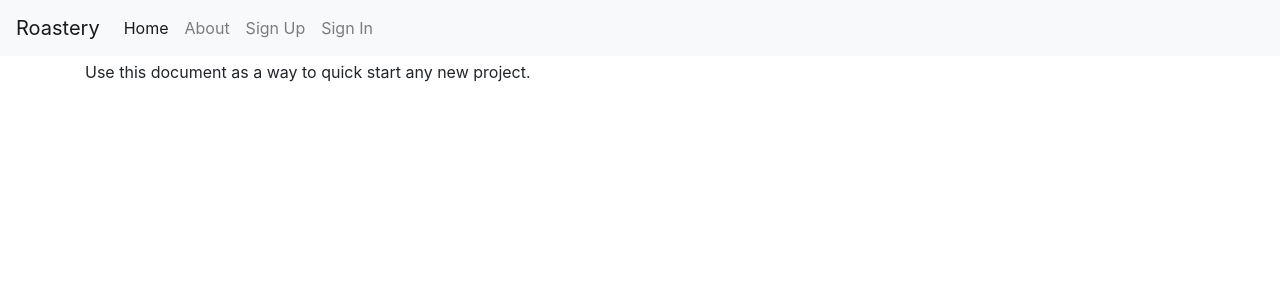
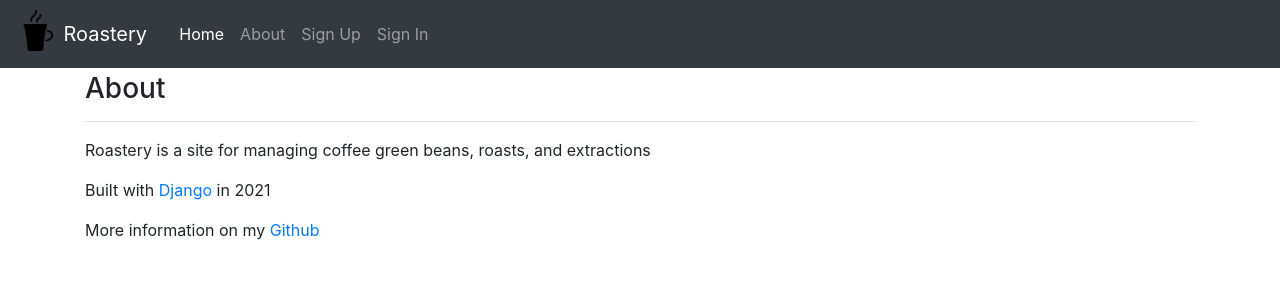
Before and after one commit to kylehorton33/roastery, a Django app: page /about/ in a window 1280 px wide. Shown: the top 300 px of the page. Run offline with Django 3.2, Linux system fonts and the light colour scheme; some libraries are stand-ins or nearby versions.

Commit message:
Customize favicon, navbar, and Home/About templates

```diff
--- a/roastery/static/css/project.css
+++ b/roastery/static/css/project.css
@@ -11,3 +11,17 @@
     background-color: #f2dede;
     border-color: #eed3d7;
 }
+
+
+/* Navbar styling for base.html */
+
+.navbar-brand img,
+.navbar-brand span {
+    display: inline-block;
+    vertical-align: middle;
+}
+
+.navbar-brand img {
+    position: relative;
+    bottom: 0.2em;
+}
--- a/roastery/templates/base.html
+++ b/roastery/templates/base.html
@@ -13,7 +13,7 @@
       <script src="https://cdnjs.cloudflare.com/ajax/libs/html5shiv/3.7.3/html5shiv.min.js"></script>
     <![endif]-->
 
-    <link rel="icon" href="{% static 'images/favicons/favicon.ico' %}">
+    <link rel="icon" href="{% static 'images/favicons/icons8-coffee-50.png' %}">
 
     {% block css %}
     <!-- Latest compiled and minified Bootstrap CSS -->
@@ -44,11 +44,14 @@
   <body>
 
     <div class="mb-1">
-      <nav class="navbar navbar-expand-md navbar-light bg-light">
+      <nav class="navbar navbar-expand-md navbar-dark bg-dark">
         <button class="navbar-toggler navbar-toggler-right" type="button" data-toggle="collapse" data-target="#navbarSupportedContent" aria-controls="navbarSupportedContent" aria-expanded="false" aria-label="Toggle navigation">
           <span class="navbar-toggler-icon"></span>
         </button>
-        <a class="navbar-brand" href="{% url 'home' %}">Roastery</a>
+        <a class="navbar-brand" href="{% url 'home' %}">
+          <img src="{% static 'images/favicons/icons8-coffee-50.png' %}" alt="Roastery Logo" width="30%">
+          <span>Roastery</span>
+        </a>
 
         <div class="collapse navbar-collapse" id="navbarSupportedContent">
           <ul class="navbar-nav mr-auto">
--- a/roastery/templates/pages/about.html
+++ b/roastery/templates/pages/about.html
@@ -1 +1,9 @@
 {% extends "base.html" %}
+
+{% block content %}
+<h3>About</h3>
+<hr>
+<p>Roastery is a site for managing coffee green beans, roasts, and extractions</p>
+<p>Built with <a href="https://www.djangoproject.com/">Django</a> in 2021</p>
+<p>More information on my <a href="https://github.com/kylehorton33/roastery">Github</a></p>
+{% endblock content %}
```
Also changed, not shown: roastery/templates/pages/home.html (+11 -0 lines), roastery/static/images/favicons/icons8-coffee-50.png (added). Lines whose indentation alone changed are shown as unchanged.
